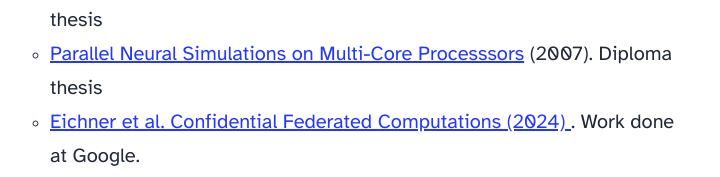
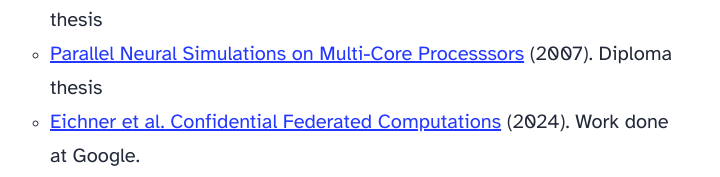
Before and after one commit to myselph/myselph.github.io, an Astro site: page /about in a window 1280 px wide. Shown: the part 1580-1757 px from the top of the page, without its empty margins (310-1030 px from the left). Built offline with nearby package versions, Linux system fonts and the light colour scheme; Astro itself is replaced by a stand-in of ours.

Commit message:
Minor formatting change

```diff
--- a/src/pages/about.astro
+++ b/src/pages/about.astro
@@ -62,9 +62,8 @@ import Layout from "../layouts/BlogPost.astro";
 				</li>
 				<li>
 					<a href="https://arxiv.org/abs/2404.10764"
-						>Eichner et al. Confidential Federated Computations
-						(2024)
-					</a>. Work done at Google.
+						>Eichner et al. Confidential Federated Computations</a
+					> (2024). Work done at Google.
 				</li>
 				<li>
 					<a href="https://arxiv.org/abs/2107.06917"
```
